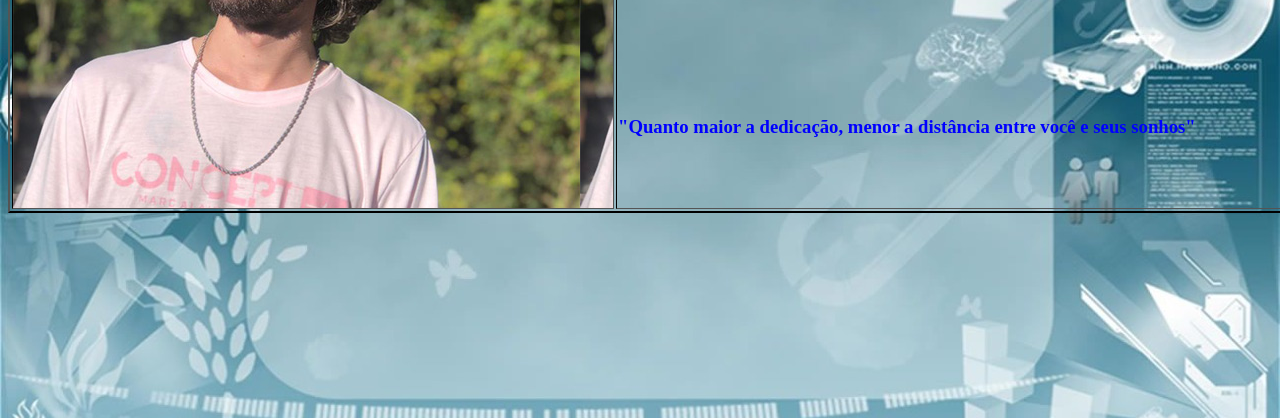
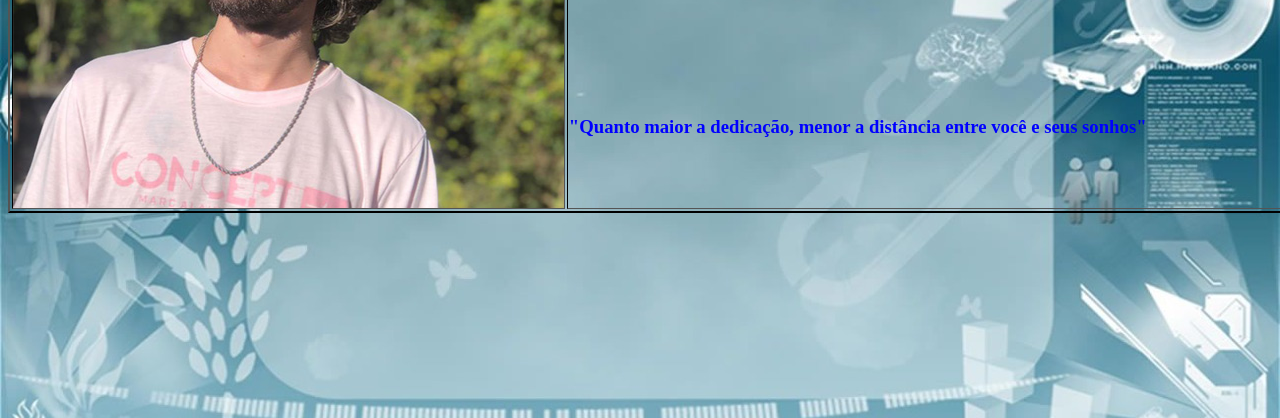
Before and after one commit to JulianoRitter/ccuffs-site, a plain HTML site: page index.html in a window 1280 px wide. Shown: the part 382-800 px from the top of the page. Drawn offline with Linux system fonts and the light colour scheme.

Commit message:
Update index.html

```diff
--- a/index.html
+++ b/index.html
@@ -6,7 +6,7 @@
 <h1 align="center"><b><button onclick="window.location.href= 'sobreyo.html';"style="background: #ff009d; border-radius: 6px; padding: 15px; cursor: pointer; color: #fff; border: none; font-size: 16px">Sobre mim</button><button onclick="window.location.href= 'index.html';" style="background: #ff009d; border-radius: 6px; padding: 15px; cursor: pointer; color: #fff; border: none; font-size: 16px">Página Inicial</button><button onclick="window.location.href= 'casesbroo.html';" style="background: #ff009d; border-radius: 6px; padding: 15px; cursor: pointer; color: #fff; border: none; font-size: 16px">Cases</button><button onclick="window.location.href= 'contato.html';"style="background: #ff009d; border-radius: 6px; padding: 15px; cursor: pointer; color: #fff; border: none; font-size: 16px"> Contato</button>
 </b></h1>
 <br><table border="2" width=1300 height=500 style="border-color: black;">
-    <td width="35%" background="minhafotu.jpg" ></td>
+    <td width="30%" background="minhafotu.jpg" ></td>
     <div style="text-align:center">
     <td width="40%" background="">
     <h1 align="left" >Nome: Juliano Zardo Ritter</h1>
```
